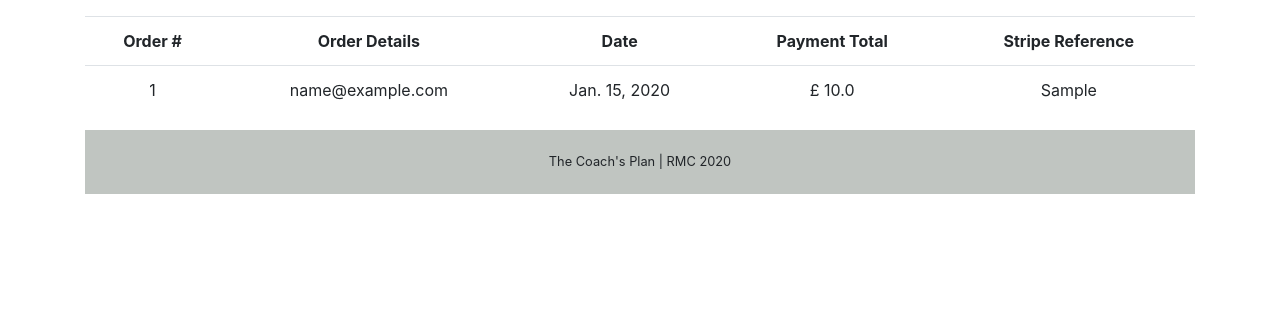
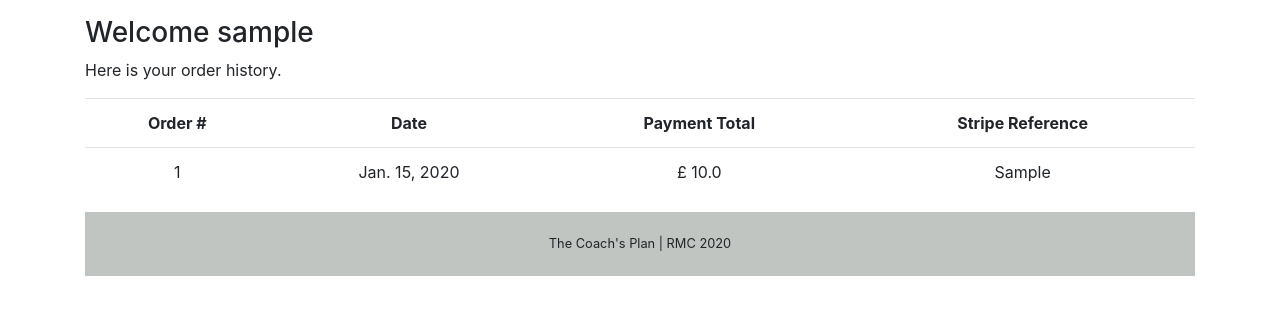
Before and after one commit to RonanMc99/coachs-plan, a Django app: page /account/profile/ in a window 1280 px wide. Shown: the part 220-535 px from the top of the page. Run offline with Django 3.2, Linux system fonts and the light colour scheme; a user stored in the database is signed in; tables that the repository leaves empty hold one stand-in row (values such as "Sample post"); some libraries are stand-ins or nearby versions.

Commit message:
Added welcome message

```diff
--- a/pages/views.py
+++ b/pages/views.py
@@ -32,6 +32,10 @@ class ContactPageView(FormView):
 
 def profile_view(request):
     user = request.user
+    profile_name = user.username
     orders = CompletedOrder.objects.filter(order__user=user)
-    context = {"orders": orders}
+    context = {
+        "orders": orders,
+        "username": profile_name
+        }
     return render(request, "user_profile.html", context)
--- a/templates/user_profile.html
+++ b/templates/user_profile.html
@@ -2,10 +2,12 @@
 
 {% block content %}
 
+<h3>Welcome {{ username }}</h3>
+<p>Here is your order history.</p>
+
 <table class="table table-hover text-center">
     <tr class="text-center">
         <th>Order # </th>
-        <th>Order Details</th>
         <th>Date</th>
         <th>Payment Total</th>
         <th>Stripe Reference</th>
@@ -14,7 +16,6 @@
     {% for order in orders %}
     <tr>
         <td>{{ forloop.counter }}</td>
-        <td>{{ order.order }}</td>
         <td>{{ order.payment_date.date}}</td>
         <td>£ {{ order.payment_total }}</td>
         <td>{{ order.stripe_ref }}</td>
```
